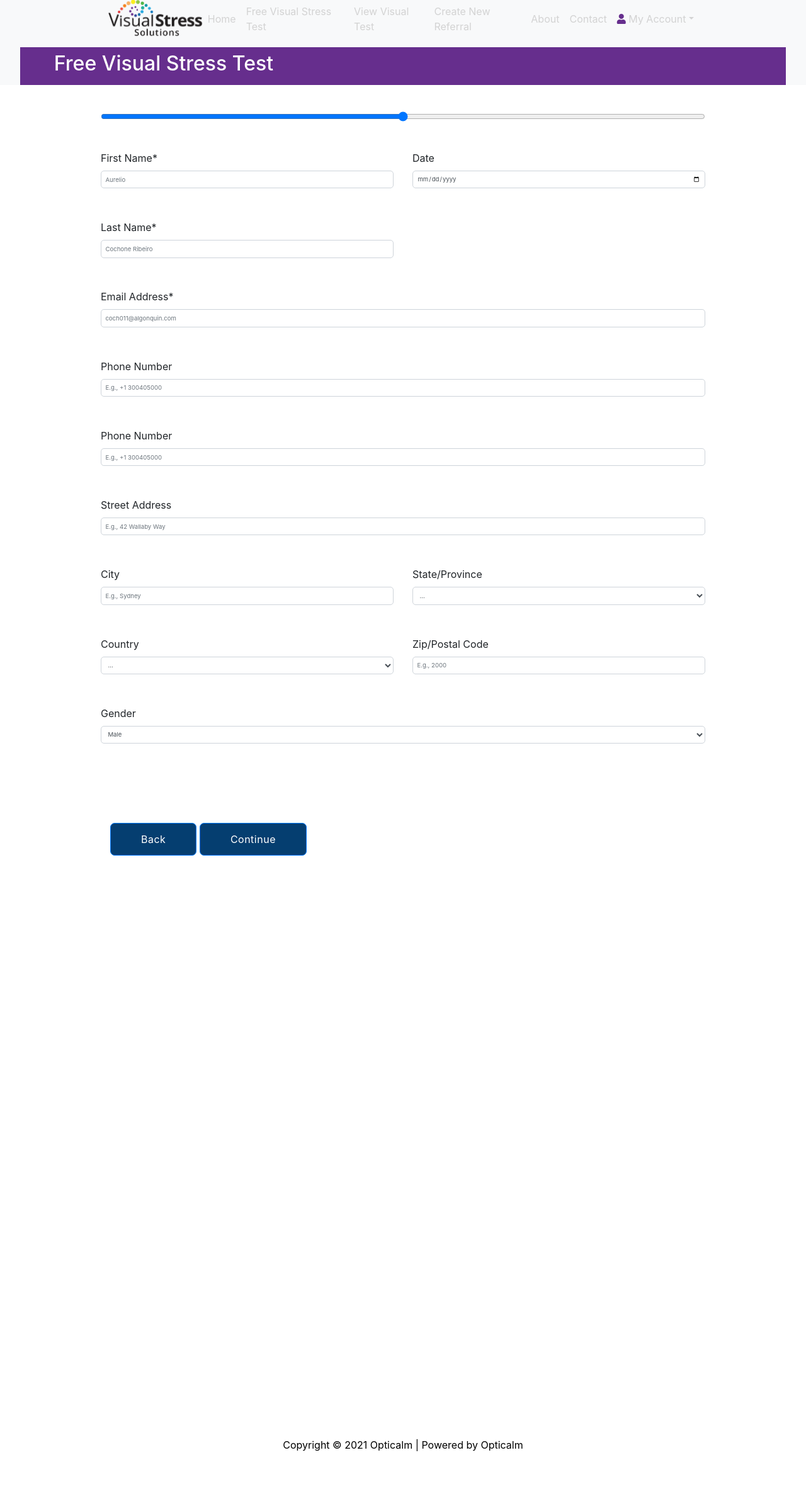
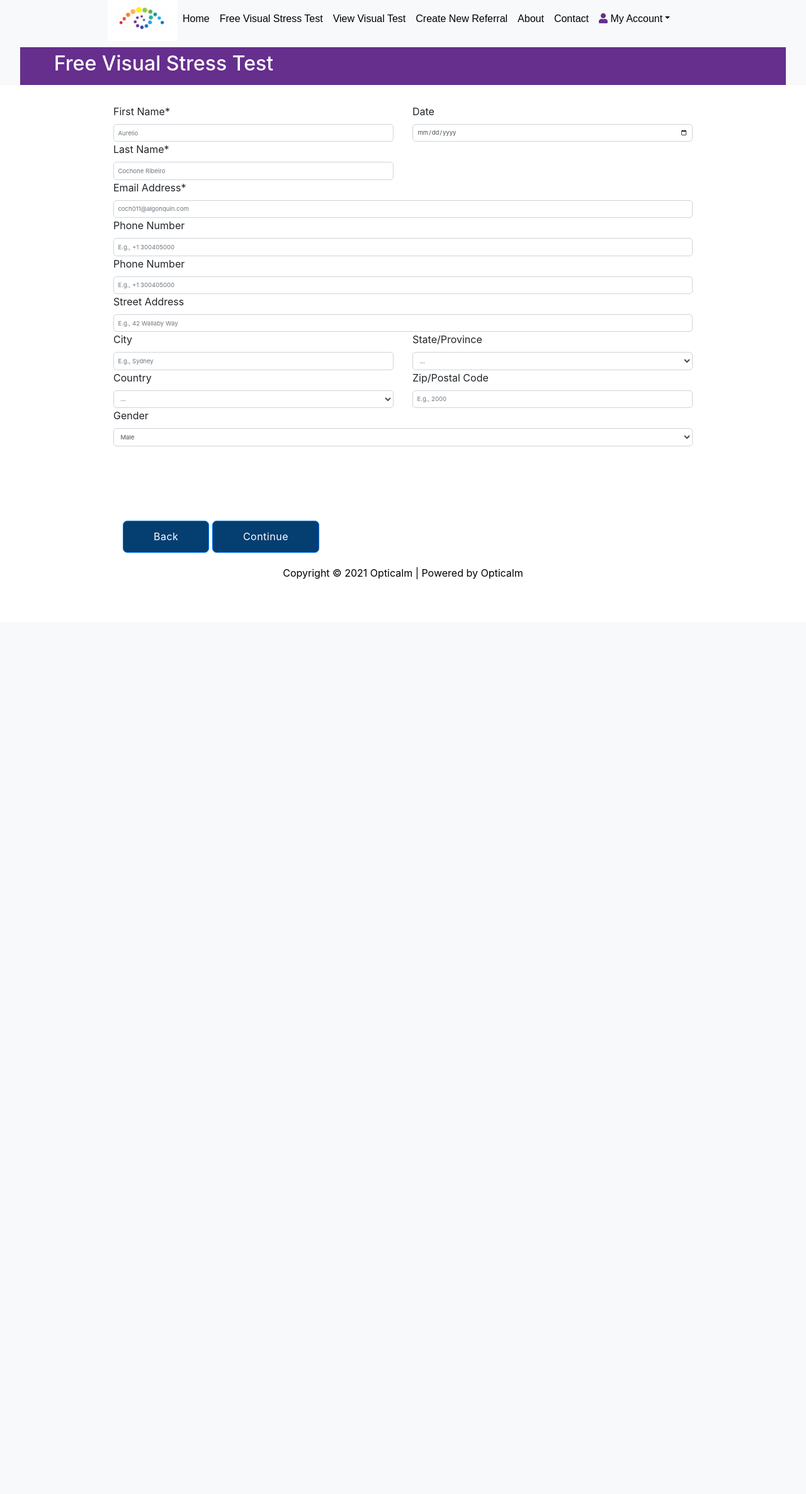
Before and after one commit to algonquin-college-sat/opticalm, a PHP site: page / in a window 1280 px wide. Shown: the whole page at 63% size. After the commit the page ends 920 px from the top, so only its background shows below. Run offline with PHP 8.4, Linux system fonts and the light colour scheme; some libraries are stand-ins or nearby versions.

Commit message:
Fixed styling

```diff
--- a/css/global.css
+++ b/css/global.css
@@ -13,33 +13,28 @@
 .heading-big {
   font-size: 1.25rem;
 }
-  .form-group{
+.form-group {
   width: 75%;
   margin: 0 auto;
+  margin-top: 10px;
+  padding: 20px;
   display: flex;
-    height:1000px;
-  }
-  .form-group1{
-    width: 75%;
-    margin: 0 auto;
-    display: flex;
-    height: 100px;
 }
 
 /* Colors */
 
-  .bg-light-purple{
-    background: #662E8D;
+.bg-light-purple {
+  background: #662e8d;
 }
 
 .footer {
-    position:relative;
+  position: relative;
   left: 0;
   bottom: 0;
   width: 100%;
   height: 90px;
-    background-color:white solid;
-    color:black;
+  background-color: white solid;
+  color: black;
   text-align: center;
 }
 
@@ -62,16 +57,13 @@
 
 /* Forms */
 
-  .form-group {
-    padding: 0.25rem 0;
-  }
 .form-group label {
   display: block;
 }
 .form-control {
   width: 100%;
   padding: 0.4rem;
-    font-size: 0.60rem;
+  font-size: 0.6rem;
   resize: none;
   border-radius: 5px;
 }
@@ -80,8 +72,8 @@
   max-width: 1100px;
   margin: 0 auto;
 }
- .navbar-text{
-  color: #662E8D;
+.navbar-text {
+  color: #662e8d;
   display: flex;
   width: 95%;
   align-items: center;
@@ -89,3 +81,8 @@
   height: 60px;
   margin: 0 auto;
 }
+
+.nav-link {
+  color: black;
+  font-family: Arial, Helvetica, sans-serif;
+}
--- a/index.html
+++ b/index.html
@@ -34,7 +34,7 @@
         <nav id="navbar">
           <ul>
             <li class="nav-item">
-              <img src="image/VS logo on W.png" alt="Visual Stress Solution" weight="70px" height="70px">
+              <img src="assets/logo.png" alt="Visual Stress Solution" weight="70px" height="70px">
             </li>
             <li class="nav-item">
               <a href="#" class="nav-link">Home</a>
@@ -71,12 +71,6 @@
         </span>
       </div>
     </header>
-    <form>
-      <div class="form-group1">
-        <label for="formControlRange"></label>
-        <input type="range" class="form-control-range" id="formControlRange">
-      </div>
-    </form>
     <div class="form-group">
       <form class="row g-3">
         <div class="col-md-6">
--- a/index3.html
+++ b/index3.html
@@ -34,7 +34,7 @@
         <nav id="navbar">
           <ul>
             <li class="nav-item">
-              <img src="image/VS logo on W.png" alt="Visual Stress Solution" weight="70px" height="70px">
+              <img src="assets/logo.png" alt="Visual Stress Solution" weight="70px" height="70px">
             </li>
             <li class="nav-item">
               <a href="#" class="nav-link">Home</a>
@@ -73,10 +73,6 @@
       </div>
     </header>
     <form>
-      <div class="form-group1">
-        <label for="formControlRange"></label>
-        <input type="range" class="form-control-range" id="formControlRange">
-      </div>
     </form>
     <div class="form-group">
       <form class="col-12">
```
Also changed, not shown: index1.html (+1 -7 lines), index2.html (+2 -7 lines), assets/logo.jpg (deleted), assets/logo.png (added), css/formStyle.css (renamed from formStyle.css). Lines whose indentation alone changed are shown as unchanged.
